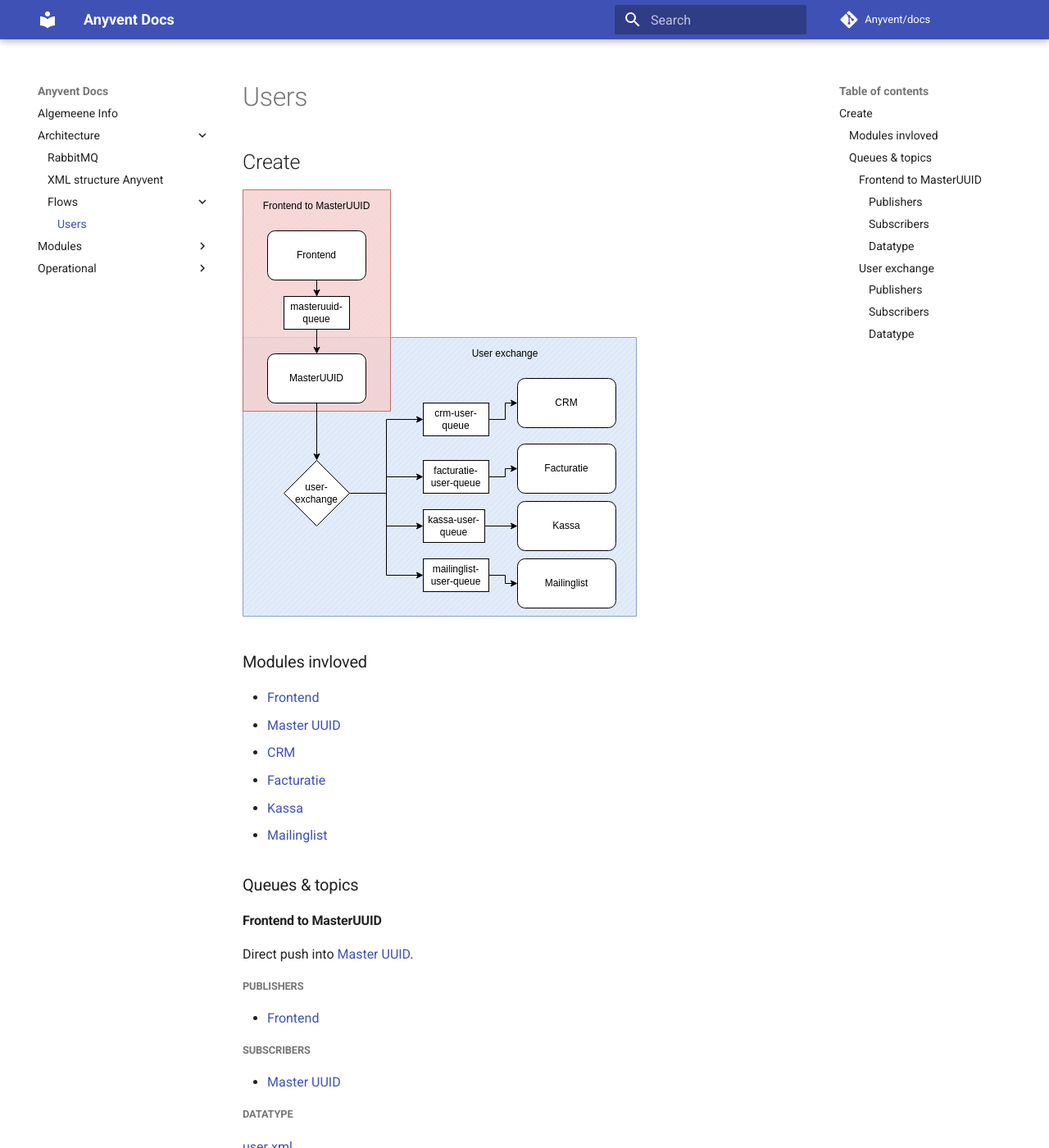
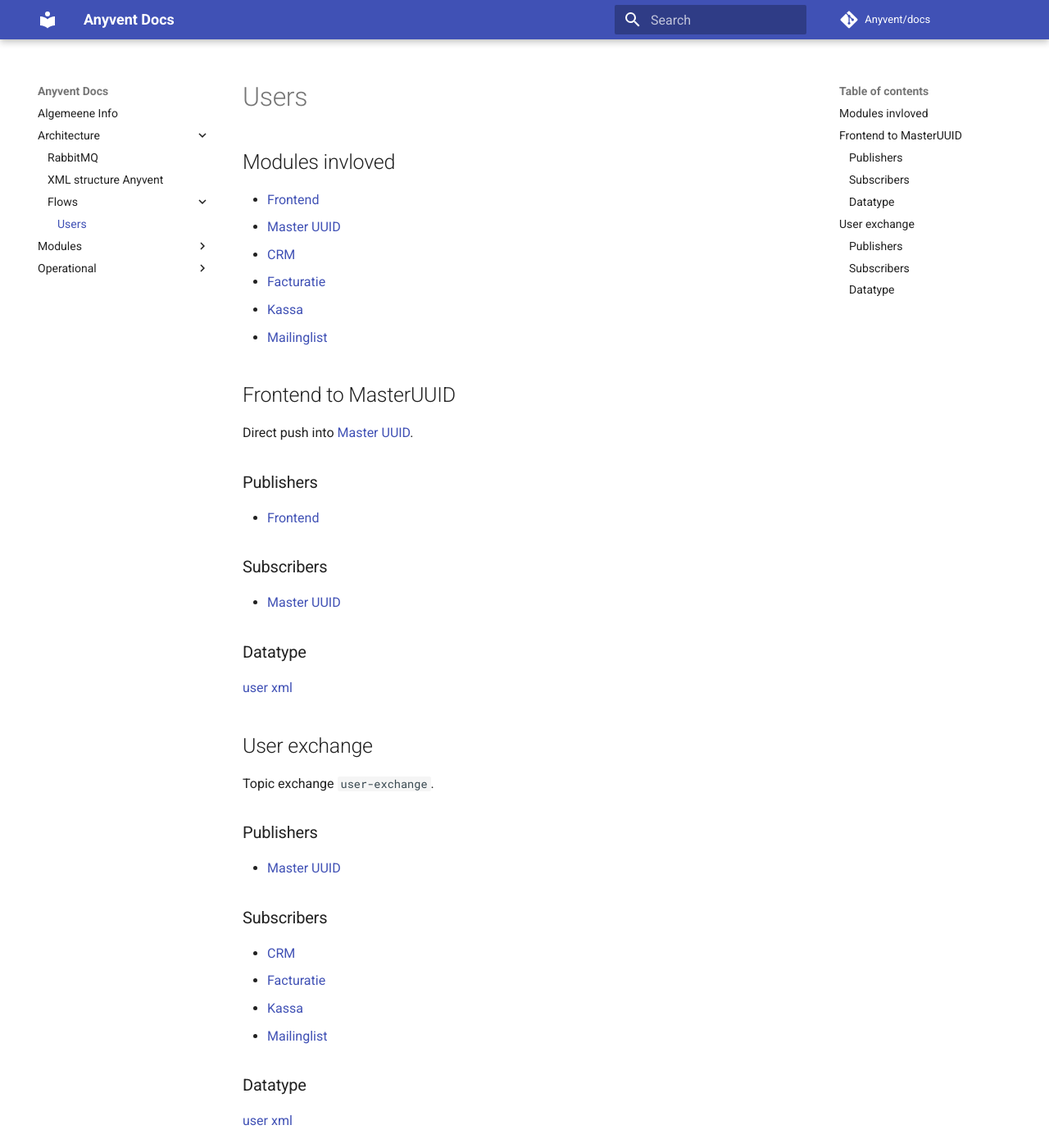
Before and after one commit to seppeconinx/docs, an MkDocs documentation site: the page built from docs/architecture/flows/users.md, in a window 1280 px wide and 1400 px high. Shown: the whole window at 82% size. Built offline with MkDocs 1.6.1 and Material for MkDocs 9.7.7, drawn with Linux system fonts in a browser that asks for light colours; comment, search, counter and statistics services are not loaded.

Commit message:
simplified users

```diff
--- a/docs/architecture/flows/users.md
+++ b/docs/architecture/flows/users.md
@@ -1,8 +1,5 @@
 # Users
-## Create
-![user_create.svg](./img/user_create.svg)
-
-### Modules invloved
+## Modules invloved
 - [Frontend](http://anyvent.github.io/docs/modules/Frontend)
 - [Master UUID](http://anyvent.github.io/docs/modules/Master UUID)
 - [CRM](http://anyvent.github.io/docs/modules/CRM)
@@ -10,30 +7,29 @@
 - [Kassa](http://anyvent.github.io/docs/modules/Kassa)
 - [Mailinglist](http://anyvent.github.io/docs/modules/Mailinglist)
 
-### Queues & topics
-#### Frontend to MasterUUID
+## Frontend to MasterUUID
 Direct push into [Master UUID](http://anyvent.github.io/docs/modules/Master UUID).
 
-##### Publishers
+### Publishers
 - [Frontend](http://anyvent.github.io/docs/modules/Frontend)
 
-##### Subscribers
+### Subscribers
 - [Master UUID](http://anyvent.github.io/docs/modules/Master UUID)
 
-##### Datatype
+### Datatype
 [user xml](https://anyvent.github.io/docs/architecture/XML/#user)
 
-#### User exchange
+## User exchange
 Topic exchange `user-exchange`.
 
-##### Publishers
+### Publishers
 - [Master UUID](http://anyvent.github.io/docs/modules/Master UUID)
 
-##### Subscribers
+### Subscribers
 - [CRM](http://anyvent.github.io/docs/modules/CRM)
 - [Facturatie](http://anyvent.github.io/docs/modules/Facturatie)
 - [Kassa](http://anyvent.github.io/docs/modules/Kassa)
 - [Mailinglist](http://anyvent.github.io/docs/modules/Mailinglist)
 
-##### Datatype
+### Datatype
 [user xml](https://anyvent.github.io/docs/architecture/XML/#user)
```
